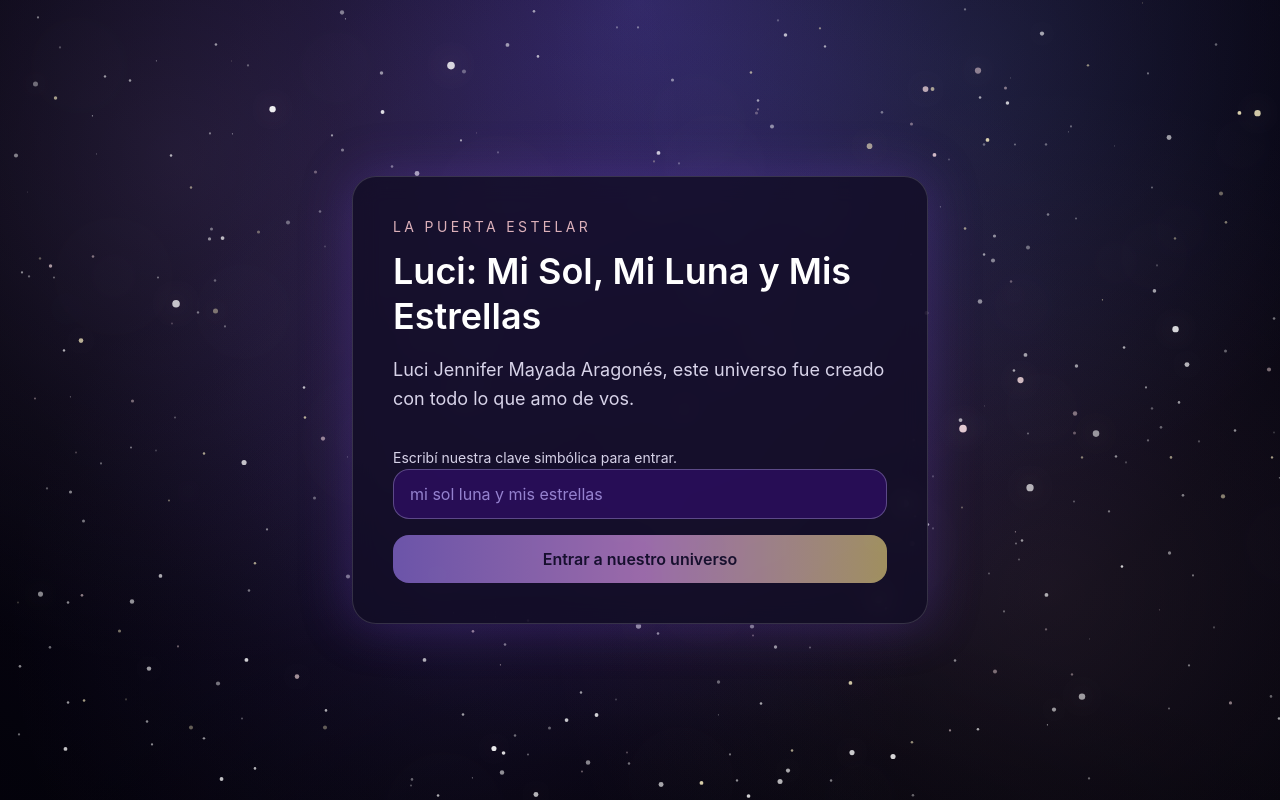
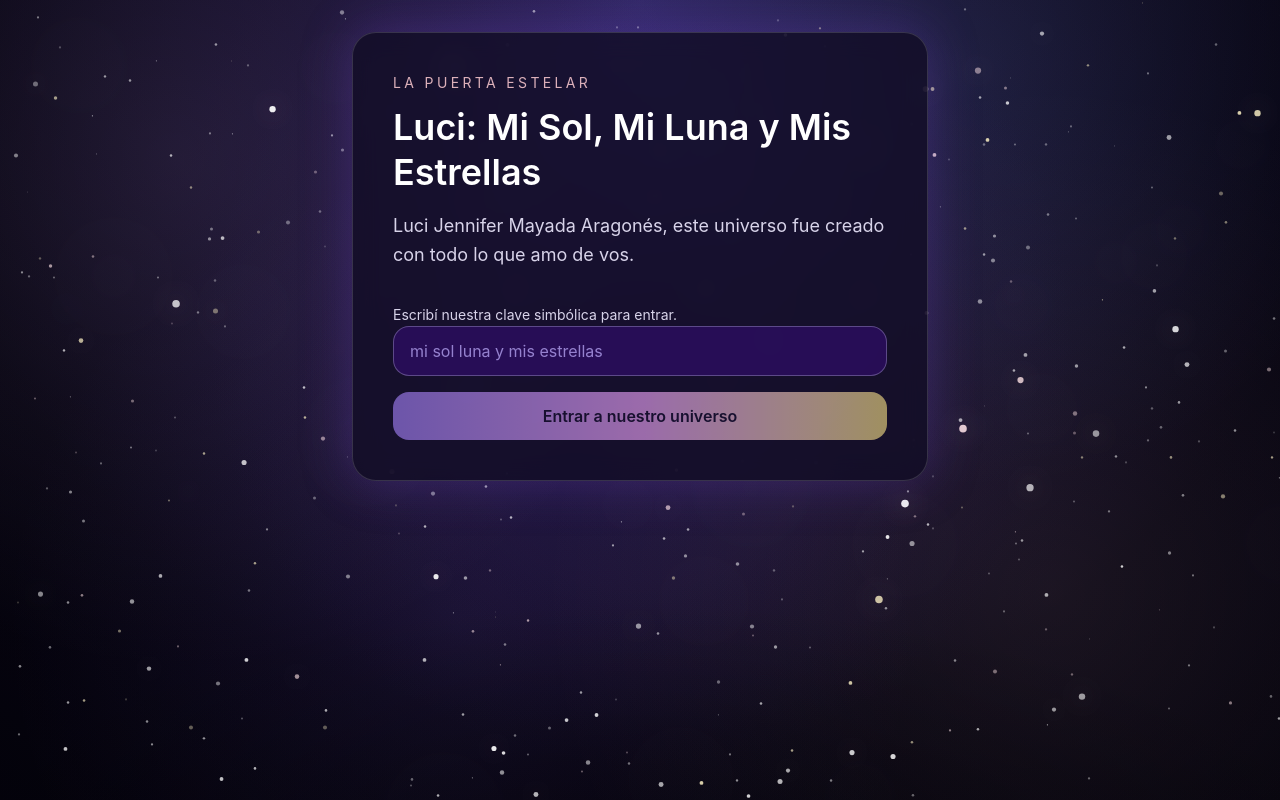
Before and after one commit to Daegon13/luci-universo, a Next.js app: page / in a window 1280 px wide. Built offline with nearby package versions, Linux system fonts and the light colour scheme.

Commit message:
Remove mobile centering wrapper to guarantee visible hero content

```diff
--- a/src/app/page.tsx
+++ b/src/app/page.tsx
@@ -37,7 +37,7 @@ export default function Home() {
   return (
     <main className="relative min-h-[100dvh] overflow-x-hidden px-3 py-4 sm:px-6 sm:py-8">
       <Starfield />
-      <div className="relative z-10 flex min-h-[calc(100dvh-2rem)] items-start justify-center pt-2 sm:min-h-[calc(100vh-4rem)] sm:items-center sm:pt-0">
+      <div className="relative z-10 mx-auto w-full max-w-6xl pt-2 sm:pt-0">
         {!hasEntered ? <EntryGate onEnter={handleEnter} /> : <GalaxyMap />}
       </div>
       {hasEntered ? <MusicPlayer hasUserInteracted={hasEntered} autoPlaySignal={autoPlaySignal} /> : null}
```
